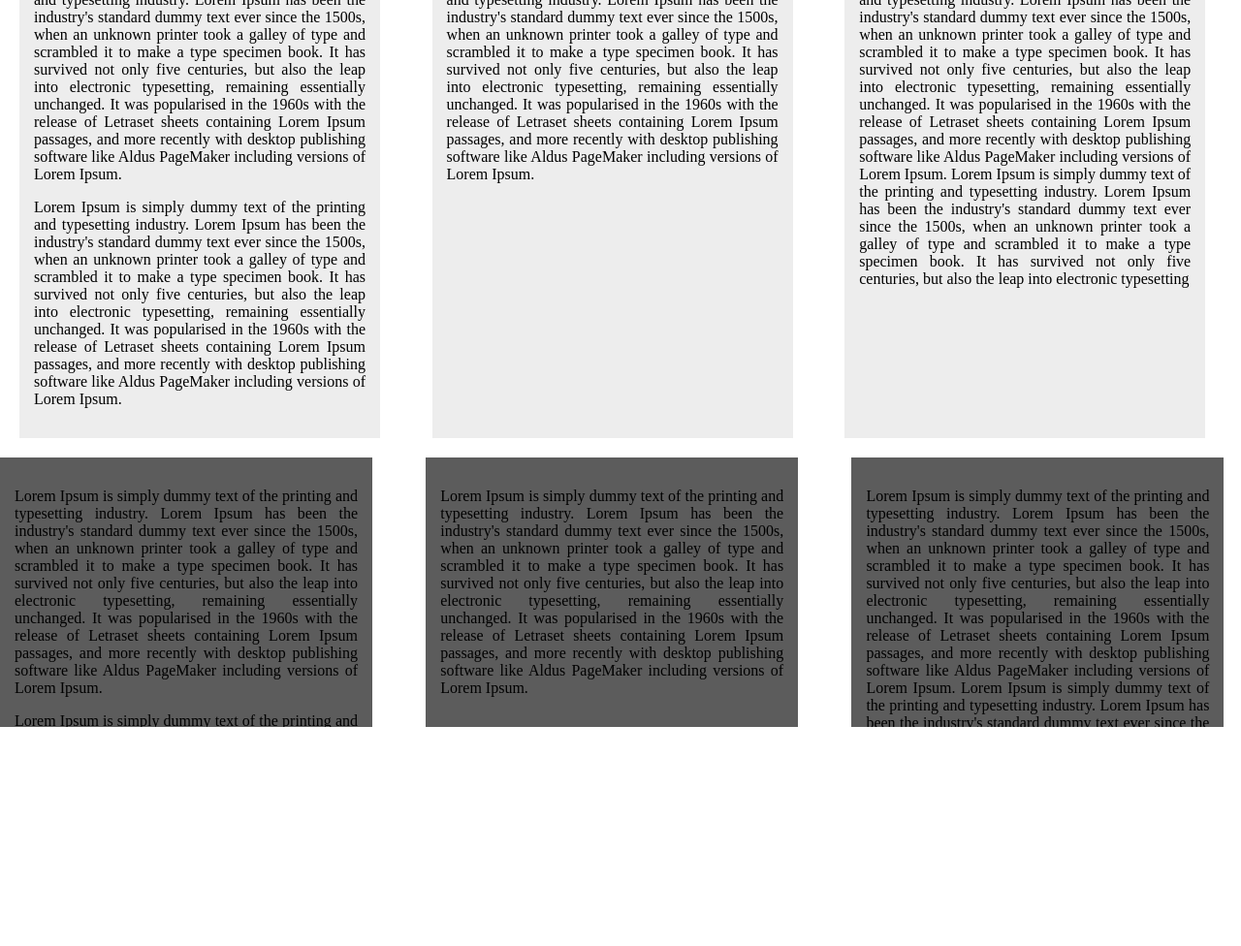
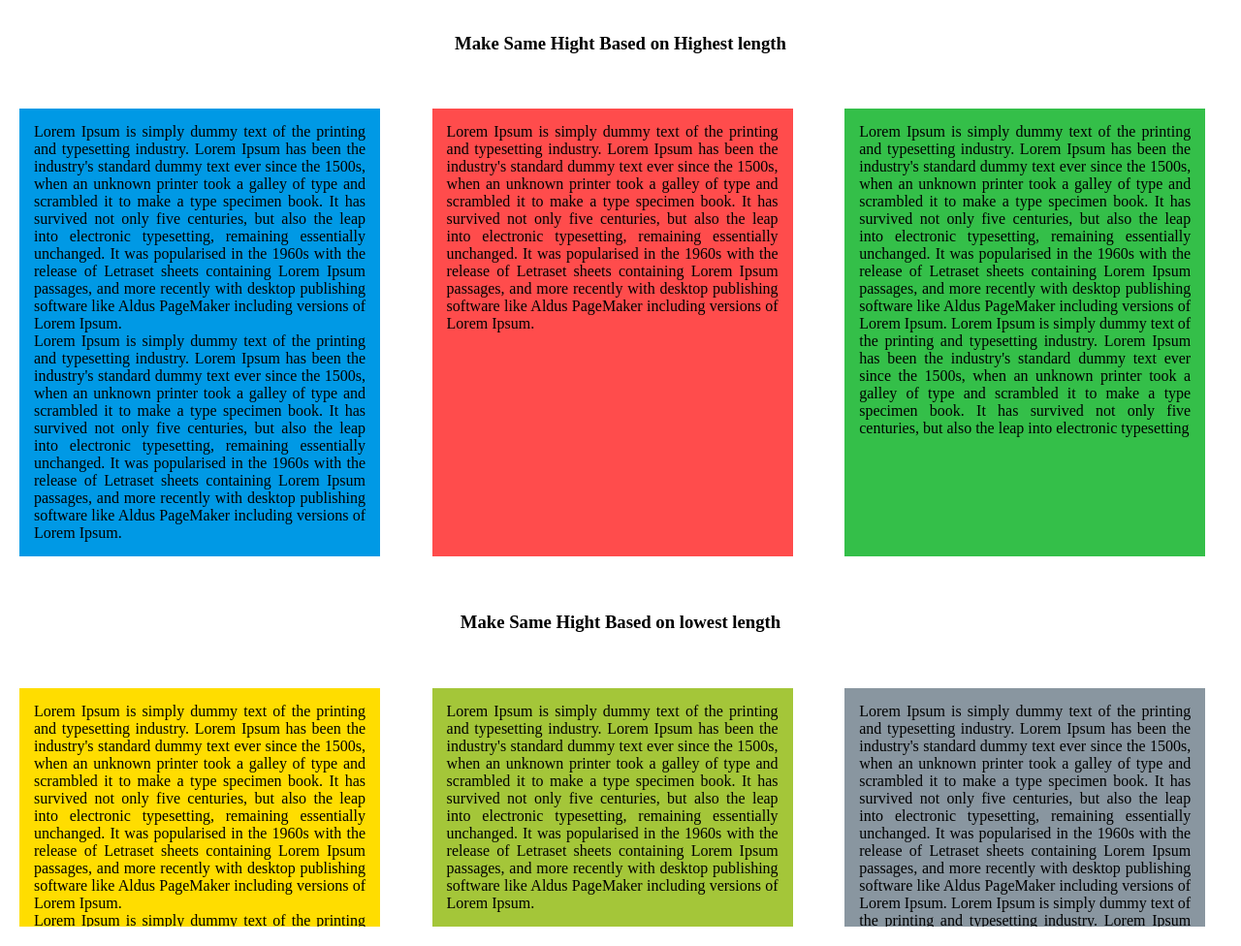
Before and after one commit to HelloLinkon/sameheight, a plain HTML site: page index.html in a window 1280 px wide. Shown: the part 78-1054 px from the top of the page at 97% size. Before the commit the page ends 828 px from the top, so only its background shows below. Drawn offline with nearby package versions, Linux system fonts and the light colour scheme.

Commit message:
add style

```diff
--- a/index.html
+++ b/index.html
@@ -5,31 +5,40 @@
 	<link rel="stylesheet" type="text/css" href="style.css">
 </head>
 <body>
+<div class="title">
+	<h1>SameHeight JS</h1>
+	<p>simple way to make same heighted child element</p>
+</div>
+<br>
+<h3 align="center">Make Same Hight Based on Highest length</h3>
+<br>
 
 <div class="parent">
-	<div class="child">
+	<div class="child color1">
 		<p>Lorem Ipsum is simply dummy text of the printing and typesetting industry. Lorem Ipsum has been the industry's standard dummy text ever since the 1500s, when an unknown printer took a galley of type and scrambled it to make a type specimen book. It has survived not only five centuries, but also the leap into electronic typesetting, remaining essentially unchanged. It was popularised in the 1960s with the release of Letraset sheets containing Lorem Ipsum passages, and more recently with desktop publishing software like Aldus PageMaker including versions of Lorem Ipsum.</p>
 		<p>Lorem Ipsum is simply dummy text of the printing and typesetting industry. Lorem Ipsum has been the industry's standard dummy text ever since the 1500s, when an unknown printer took a galley of type and scrambled it to make a type specimen book. It has survived not only five centuries, but also the leap into electronic typesetting, remaining essentially unchanged. It was popularised in the 1960s with the release of Letraset sheets containing Lorem Ipsum passages, and more recently with desktop publishing software like Aldus PageMaker including versions of Lorem Ipsum.</p>
 	</div>
-	<div class="child">
+	<div class="child color2">
 		<p>Lorem Ipsum is simply dummy text of the printing and typesetting industry. Lorem Ipsum has been the industry's standard dummy text ever since the 1500s, when an unknown printer took a galley of type and scrambled it to make a type specimen book. It has survived not only five centuries, but also the leap into electronic typesetting, remaining essentially unchanged. It was popularised in the 1960s with the release of Letraset sheets containing Lorem Ipsum passages, and more recently with desktop publishing software like Aldus PageMaker including versions of Lorem Ipsum.</p>
 	</div>
-	<div class="child">
+	<div class="child color3">
 		<p>Lorem Ipsum is simply dummy text of the printing and typesetting industry. Lorem Ipsum has been the industry's standard dummy text ever since the 1500s, when an unknown printer took a galley of type and scrambled it to make a type specimen book. It has survived not only five centuries, but also the leap into electronic typesetting, remaining essentially unchanged. It was popularised in the 1960s with the release of Letraset sheets containing Lorem Ipsum passages, and more recently with desktop publishing software like Aldus PageMaker including versions of Lorem Ipsum. Lorem Ipsum is simply dummy text of the printing and typesetting industry. Lorem Ipsum has been the industry's standard dummy text ever since the 1500s, when an unknown printer took a galley of type and scrambled it to make a type specimen book. It has survived not only five centuries, but also the leap into electronic typesetting</p>
 	</div>
 
 </div>
-
+<br>
+<h3 align="center">Make Same Hight Based on lowest length</h3>
+<br>
 
 <div id="box">
-	<div class="child">
+	<div class="child color4">
 		<p>Lorem Ipsum is simply dummy text of the printing and typesetting industry. Lorem Ipsum has been the industry's standard dummy text ever since the 1500s, when an unknown printer took a galley of type and scrambled it to make a type specimen book. It has survived not only five centuries, but also the leap into electronic typesetting, remaining essentially unchanged. It was popularised in the 1960s with the release of Letraset sheets containing Lorem Ipsum passages, and more recently with desktop publishing software like Aldus PageMaker including versions of Lorem Ipsum.</p>
 		<p>Lorem Ipsum is simply dummy text of the printing and typesetting industry. Lorem Ipsum has been the industry's standard dummy text ever since the 1500s, when an unknown printer took a galley of type and scrambled it to make a type specimen book. It has survived not only five centuries, but also the leap into electronic typesetting, remaining essentially unchanged. It was popularised in the 1960s with the release of Letraset sheets containing Lorem Ipsum passages, and more recently with desktop publishing software like Aldus PageMaker including versions of Lorem Ipsum.</p>
 	</div>
-	<div class="child">
+	<div class="child color5">
 		<p>Lorem Ipsum is simply dummy text of the printing and typesetting industry. Lorem Ipsum has been the industry's standard dummy text ever since the 1500s, when an unknown printer took a galley of type and scrambled it to make a type specimen book. It has survived not only five centuries, but also the leap into electronic typesetting, remaining essentially unchanged. It was popularised in the 1960s with the release of Letraset sheets containing Lorem Ipsum passages, and more recently with desktop publishing software like Aldus PageMaker including versions of Lorem Ipsum.</p>
 	</div>
-	<div class="child">
+	<div class="child color6">
 		<p>Lorem Ipsum is simply dummy text of the printing and typesetting industry. Lorem Ipsum has been the industry's standard dummy text ever since the 1500s, when an unknown printer took a galley of type and scrambled it to make a type specimen book. It has survived not only five centuries, but also the leap into electronic typesetting, remaining essentially unchanged. It was popularised in the 1960s with the release of Letraset sheets containing Lorem Ipsum passages, and more recently with desktop publishing software like Aldus PageMaker including versions of Lorem Ipsum. Lorem Ipsum is simply dummy text of the printing and typesetting industry. Lorem Ipsum has been the industry's standard dummy text ever since the 1500s, when an unknown printer took a galley of type and scrambled it to make a type specimen book. It has survived not only five centuries, but also the leap into electronic typesetting</p>
 	</div>
 
@@ -47,7 +56,7 @@
 
 	    $a.sameHeight();
 
-	    $("#box").find(".child").sameHeight({way: "min"}).css("background", "#5c5c5c");
+	    $("#box").find(".child").sameHeight({way: "min"});
 
 
 
--- a/style.css
+++ b/style.css
@@ -5,7 +5,17 @@ body{
 
 }
 
-.parent{
+.title{
+	margin-top: 20px;
+	text-align: center;
+}
+
+.title h1,p{
+	margin: 0;
+	padding: 0;
+}
+
+.parent, #box{
 	margin: 20px;
 }
 
@@ -24,3 +34,33 @@ body{
 .child:first-child{
 	margin-left: 0;
 }
+
+.color1{
+
+	background: #0099e5;
+}
+
+.color2{
+
+	background: #ff4c4c;
+}
+
+.color3{
+
+	background: #34bf49;
+}
+
+.color4{
+
+	background: #ffdd00;
+}
+
+.color5{
+
+	background: #a4c639;
+}
+
+.color6{
+
+	background: #8996a0;
+}
```
